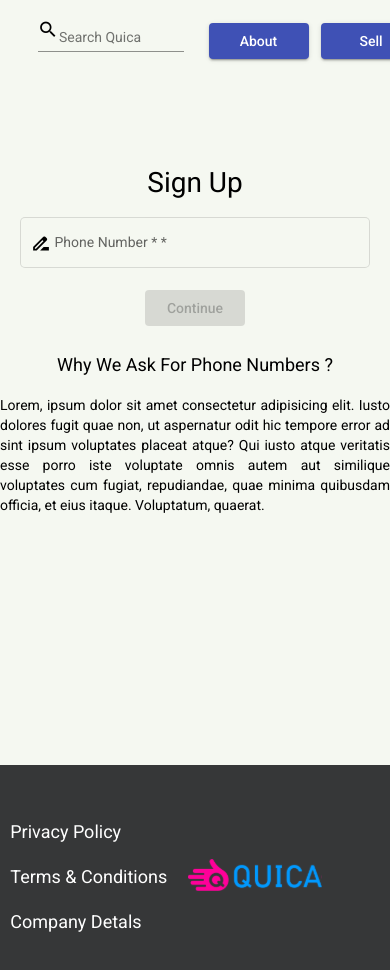
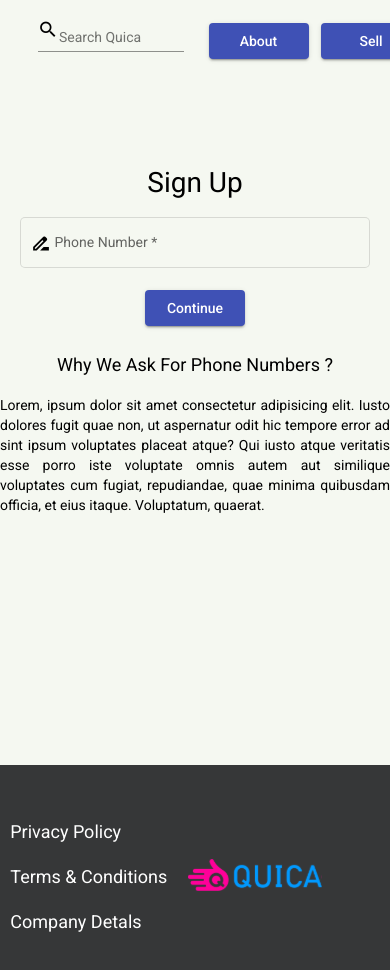
Before and after one commit to Stanislav-Ivankov/__quica__, an Angular app: page /sign-up in a window 390 px wide. Shown: the top 970 px of the page. Built offline with nearby package versions, Linux system fonts and the light colour scheme.

Commit message:
Added Regular Expression validation for the phone number

```diff
--- a/src/app/pages/sign-up/sign-up.component.ts
+++ b/src/app/pages/sign-up/sign-up.component.ts
@@ -10,7 +10,7 @@ import { MatDialog } from '@angular/material/dialog';
 })
 export class SignUpComponent implements OnInit {
 	verifyPhoneNumberForm: FormGroup = new FormGroup({
-		phoneNumber: new FormControl(null, Validators.required)
+		phoneNumber: new FormControl(null, Validators.pattern(/^[+]*[(]{0,1}[0-9]{1,4}[)]{0,1}[-\s\./0-9]*$/g))
 	});
 
 	constructor(public dialog: MatDialog) { }
```
